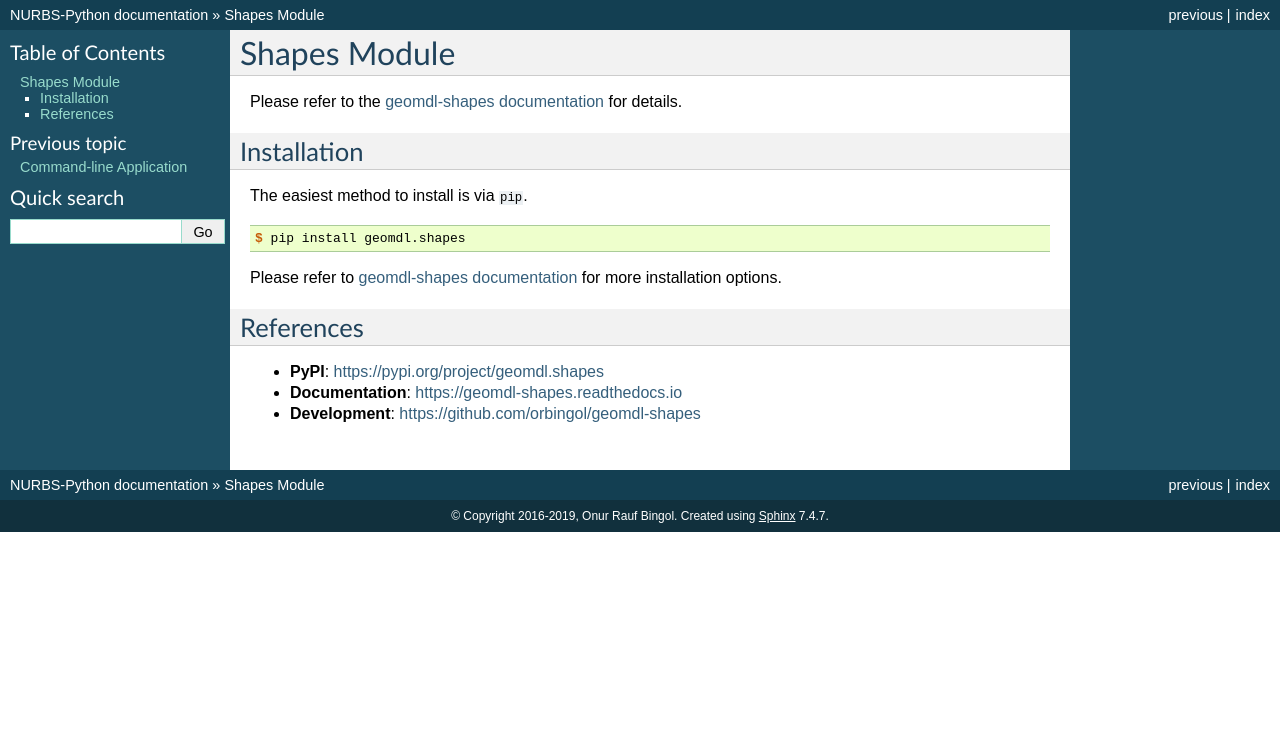
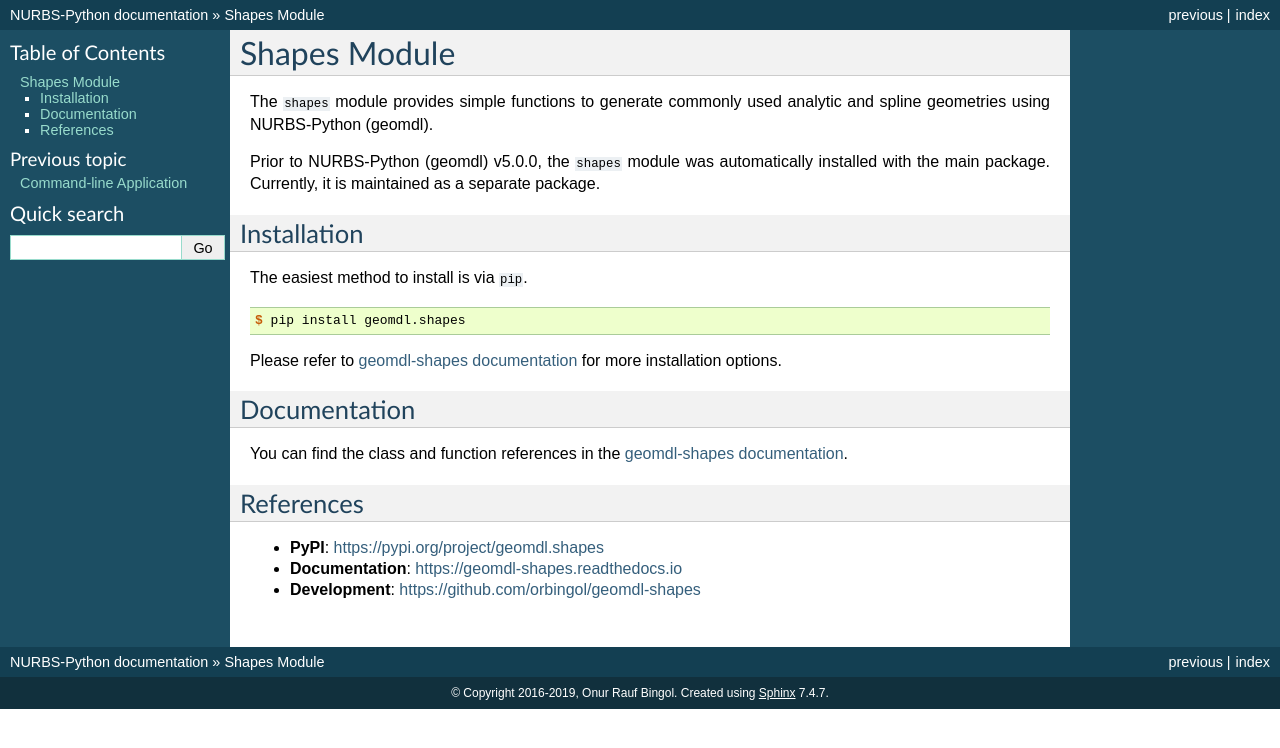
Before and after one commit to orbingol/NURBS-Python, a Sphinx documentation site: the page built from docs/modules_shapes.rst, in a window 1280 px wide. Shown: the top 748 px of the page. Built offline with Sphinx 7.4.7, drawn with Linux system fonts in a browser that asks for light colours; formulas are drawn with MathJax 3.

Commit message:
Update shapes module intro text [skip ci]

```diff
--- a/docs/modules_shapes.rst
+++ b/docs/modules_shapes.rst
@@ -1,7 +1,11 @@
 Shapes Module
 ^^^^^^^^^^^^^
 
-Please refer to the `geomdl-shapes documentation </projects/shapes>`_ for details.
+The ``shapes`` module provides simple functions to generate commonly used analytic and spline geometries using
+NURBS-Python (geomdl).
+
+Prior to NURBS-Python (geomdl) v5.0.0, the ``shapes`` module was automatically installed with the main package.
+Currently, it is maintained as a separate package.
 
 Installation
 ============
@@ -14,6 +18,11 @@ The easiest method to install is via ``pip``.
 
 Please refer to `geomdl-shapes documentation </projects/shapes>`_ for more installation options.
 
+Documentation
+=============
+
+You can find the class and function references in the `geomdl-shapes documentation </projects/shapes>`_.
+
 References
 ==========
 
```
